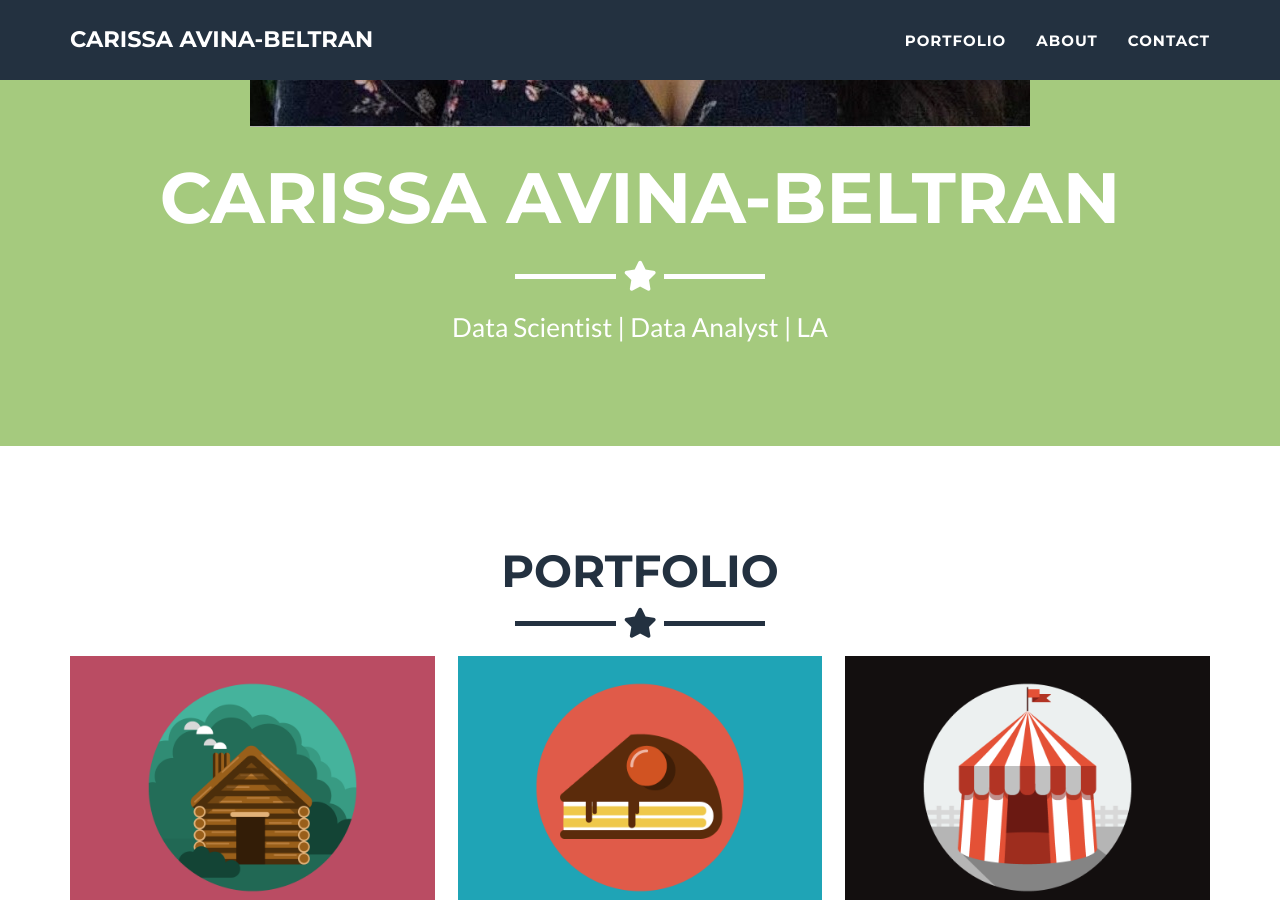
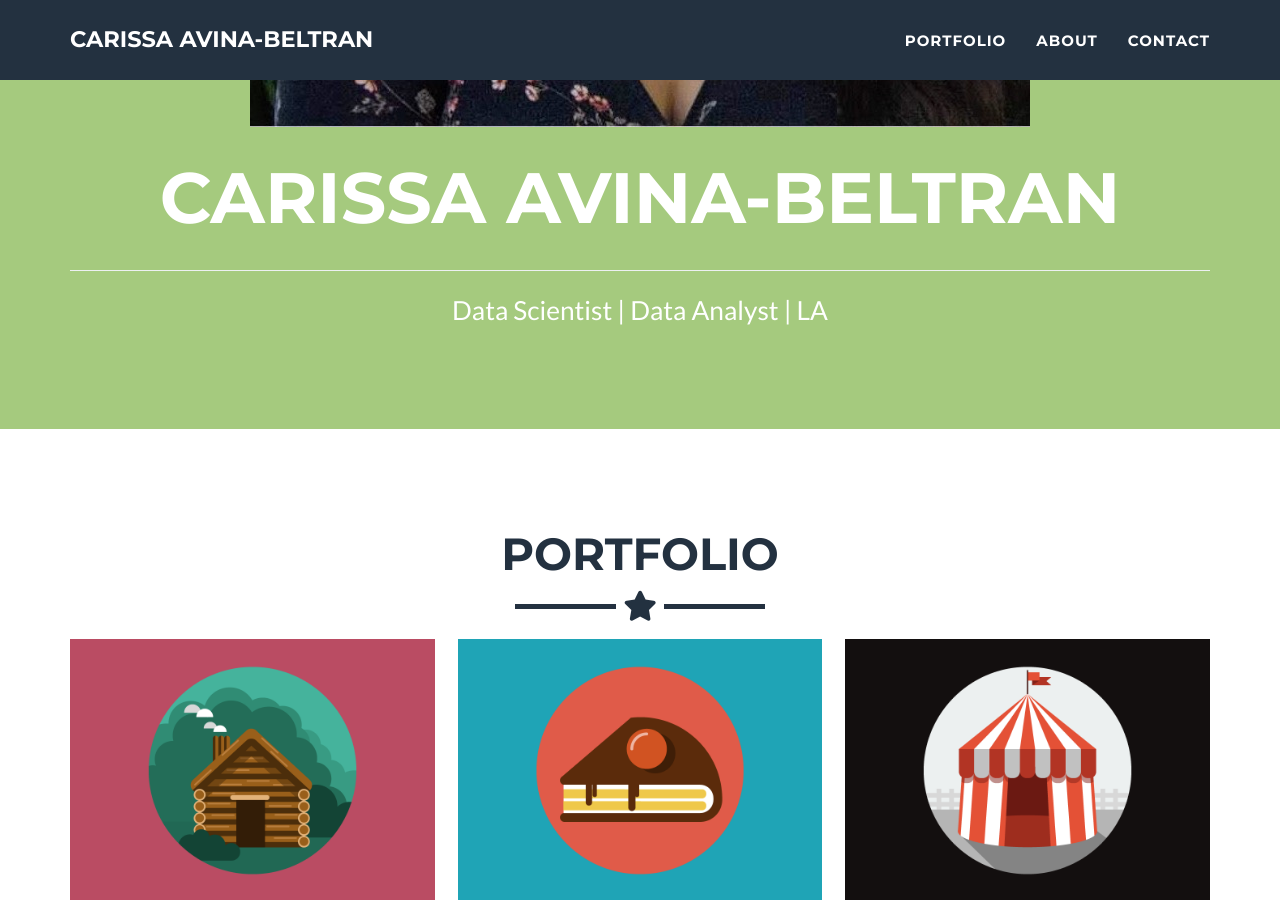
Before and after one commit to carissaavina/carissaavina.github.io, a Jekyll site: the page built from _posts/2014-07-18-project-1.markdown, in a window 1280 px wide and 900 px high, scrolled down 952 px. Built offline with Jekyll 4.4.1, drawn with Linux system fonts in a browser that asks for light colours.

Commit message:
Update header.html

```diff
--- a/_includes/header.html
+++ b/_includes/header.html
@@ -6,7 +6,7 @@
         <img class="img-responsive" src="img/headshot.jpg" alt="profile-pic" />
         <div class="intro-text">
           <span class="name">{{ site.title }}</span>
-          <hr class="star-light" />
+          <hr class="" />
           <span class="skills">{{ site.skills }}</span>
         </div>
       </div>
```
